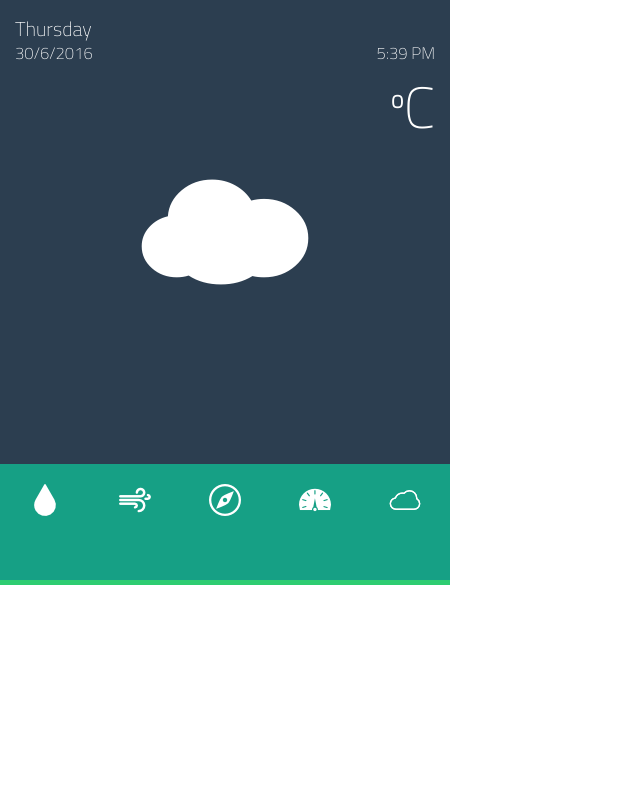
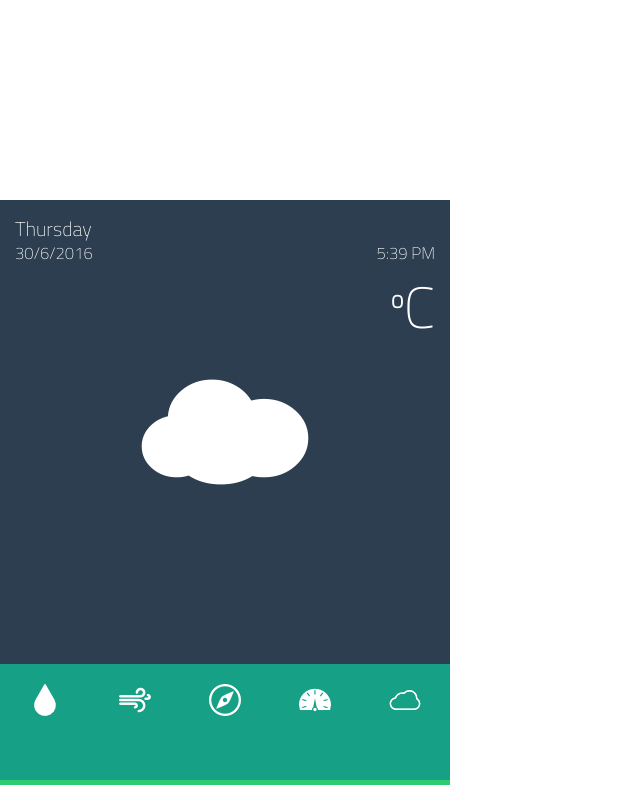
Before and after one commit to Noor0/what-sUP, a plain HTML site: page index.html in a window 1280 px wide. Shown: the whole page, without its empty margins (0-640 px from the left). Drawn offline with Linux system fonts and the light colour scheme.

Commit message:
Update style.css

```diff
--- a/style.css
+++ b/style.css
@@ -9,7 +9,6 @@ body{
 	color: white;
 	padding:0px;
 	margin: 0px;
-	position: absolute;
 }
 
 #main{
@@ -45,6 +44,7 @@ body{
 }
 
 .container{
+	position:absolute;
 	top:25%;
 	width: 450px;
 	height: 580px;
```
